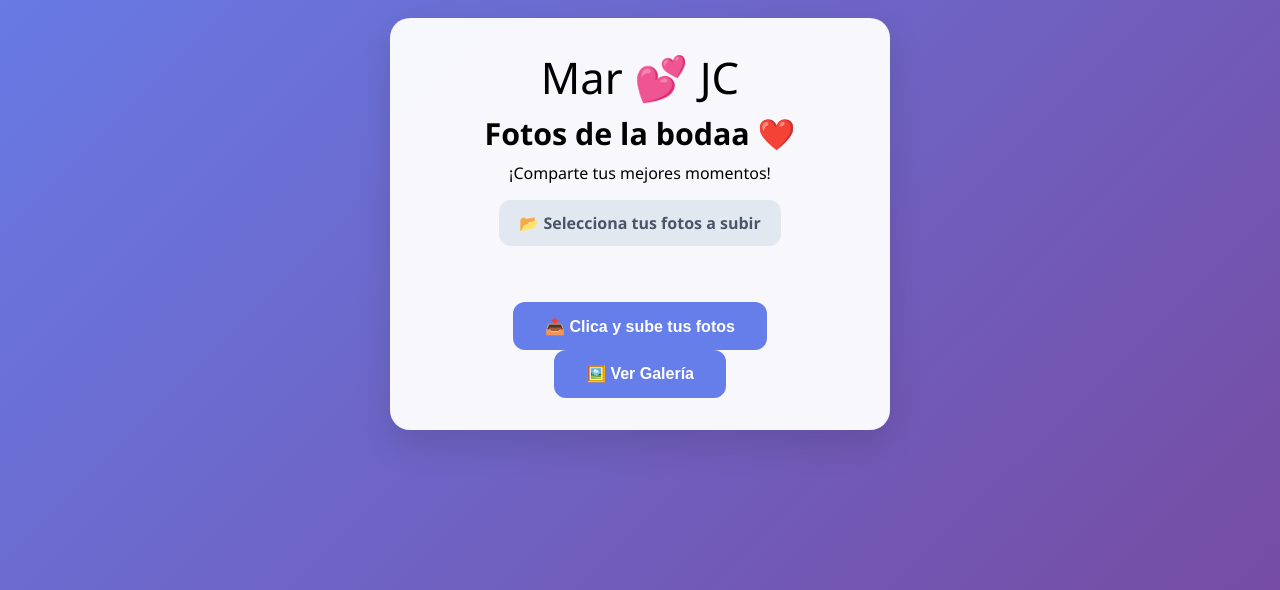
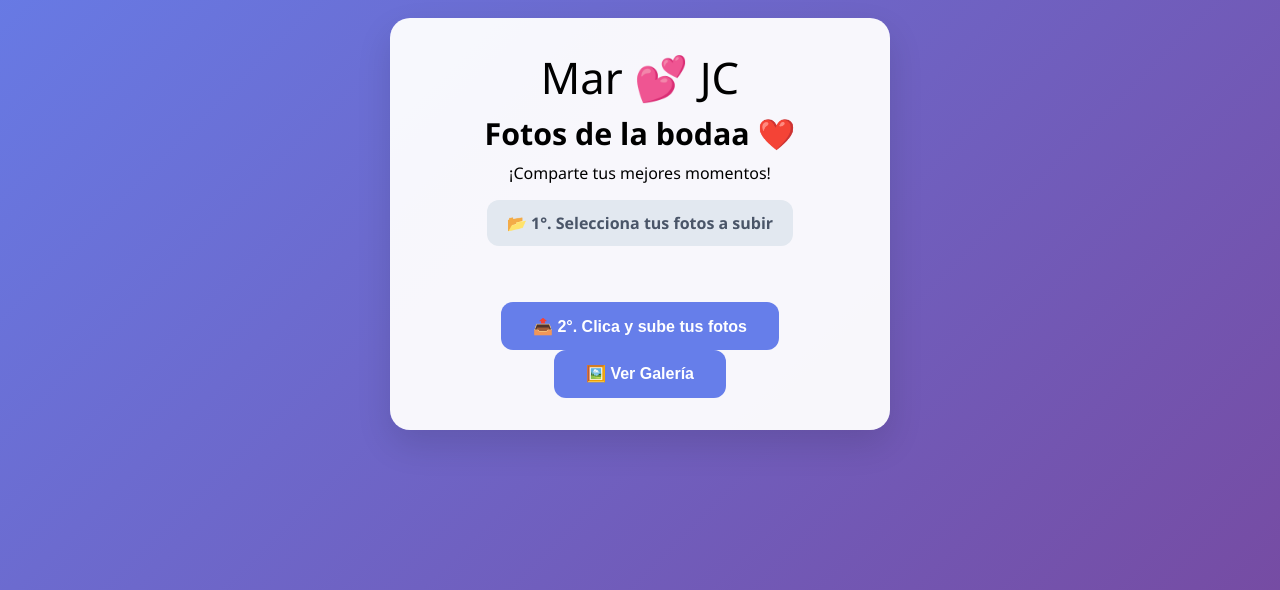
Before and after one commit to Nanrehr/fotos-boda, a Flask app: page / in a window 1280 px wide. Shown: the part 176-766 px from the top of the page. Run offline with Flask 3, Linux system fonts and the light colour scheme.

Commit message:
Actualizar upload.html

```diff
--- a/templates/upload.html
+++ b/templates/upload.html
@@ -66,12 +66,12 @@
       <!-- input oculto -->
       <input type="file" name="fotos" id="fotos" class="file-input" multiple accept="image/*" required />
       <!-- etiqueta bonita -->
-      <label for="fotos" class="file-label">📂 Selecciona tus fotos a subir</label>
+      <label for="fotos" class="file-label">📂 1°. Selecciona tus fotos a subir</label>
 
       <!-- vista previa -->
       <div class="preview" id="preview"></div>
 
-      <button type="submit">📤 Clica y sube tus fotos</button>
+      <button type="submit">📤 2°. Clica y sube tus fotos</button>
     </form>
 
     <button type="submit" href="/gallery"> 🖼️ Ver Galería</button>
```
